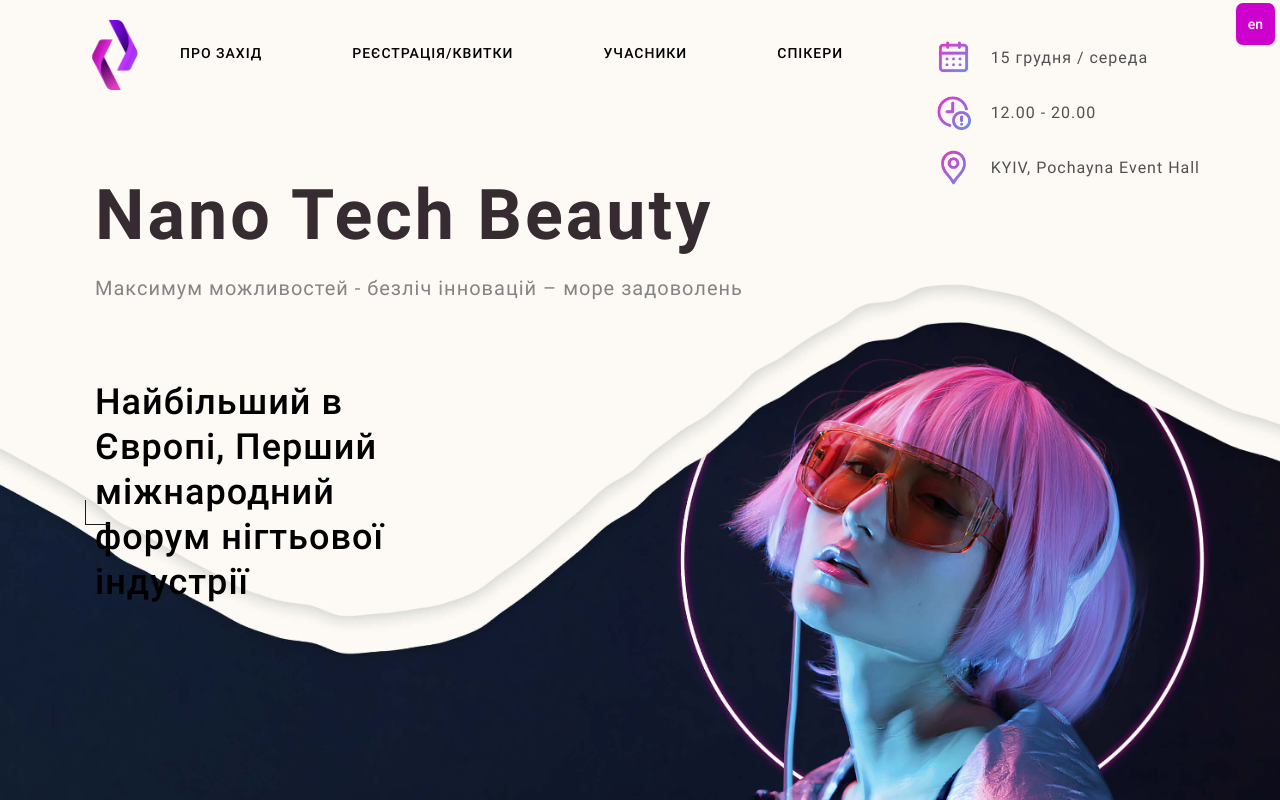
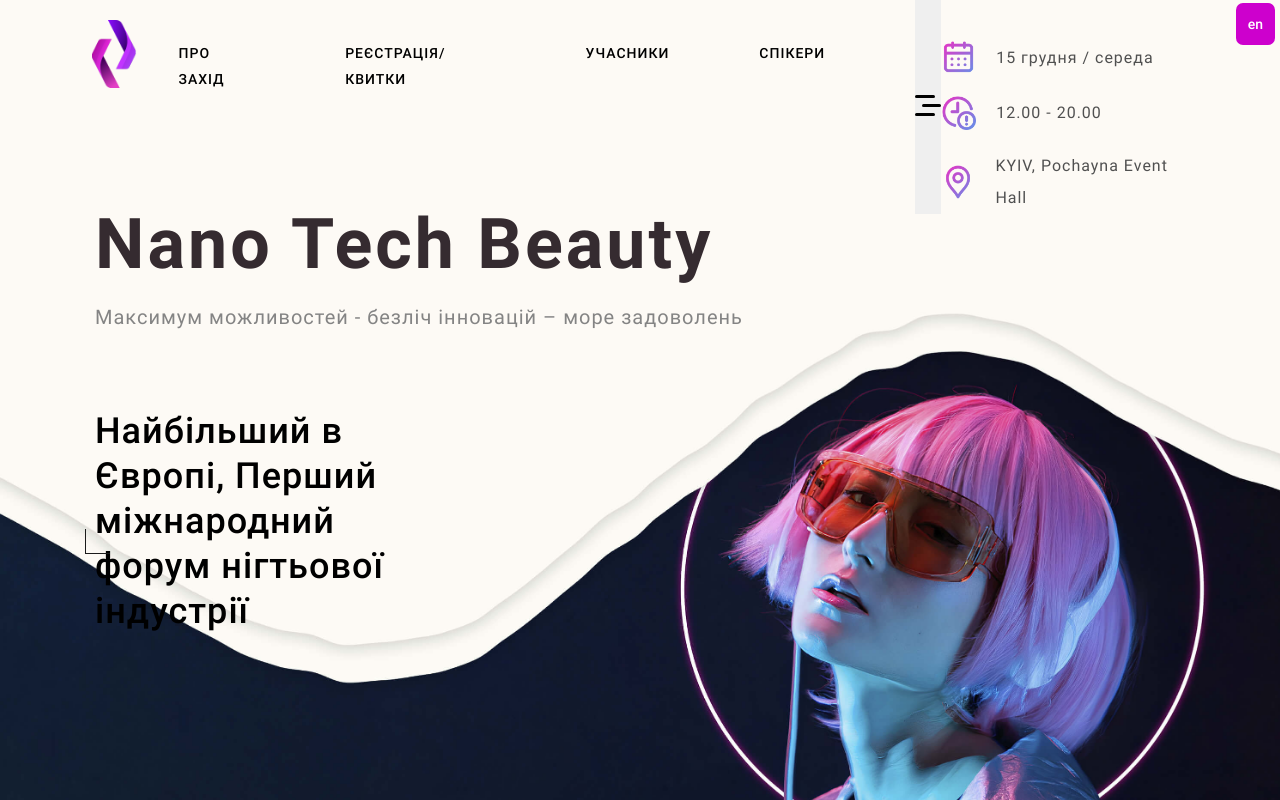
Before and after one commit to EleonoraPavlova/nailEvents, a React (Create React App) app: page / in a window 1280 px wide. Shown: the top 800 px of the page. Built offline with nearby package versions, Linux system fonts and the light colour scheme.

Commit message:
add burger

```diff
--- a/src/components/common/Nav/index.js
+++ b/src/components/common/Nav/index.js
@@ -1,10 +1,15 @@
 import { useTranslation } from 'react-i18next';
+import { useState } from 'react';
 import MenuLinks from './MenuLinks';
 import './index.scss';
 import Logo from '../Logo';
+import { ReactComponent as Menu } from './menu.svg';
+import { ReactComponent as Close } from './close.svg';
 
 export default function Navigation() {
   const { t, i18n } = useTranslation();
+  const [visible, setVisible] = useState(false);
+
   const currentLanguage = i18n.language;
   return (
     <div className="navigationbar__wrapper">
@@ -16,8 +21,13 @@
           <li className="navigationbar__logo">
             <Logo />
           </li>
-          <MenuLinks additionalClasses="text-middle navigationbar__box-item uppercase" />
+          <div className={`links-wrapper ${visible ? 'visible' : null}`}>
+            <MenuLinks additionalClasses="text-middle navigationbar__box-item uppercase" />
+          </div>
         </ul >
+        <button className="navigation-button" onClick={() => setVisible(!visible)}>
+          {visible ? <span className="navigation-button__close"><Close /></span> : <Menu />}
+        </button>
         <div className="navigationbar__nav-right">
           <div className="navigationbar__nav-date flex">
             <div className="navigationbar__nav-calendar">
--- a/src/components/common/Nav/index.scss
+++ b/src/components/common/Nav/index.scss
@@ -2,6 +2,7 @@
 @import "../../../mixins.scss";
 
 .navigationbar {
+
   &__wrapper {
     background-color: #fdfaf5;
     position: relative;
@@ -10,6 +11,25 @@
     padding: 0 80px;
     @include for-phone-only {
       padding: 0 30px;
+    }
+
+    .links-wrapper {
+      display: flex;
+      @include for-phone-only {
+        display: none;
+        &.visible {
+          z-index: 100;
+          display: flex;
+          flex-direction: column;
+          position: absolute;
+          background-color: #fff;
+          width: 90%;
+          top: 75px;
+          left: 5%;
+          border: 1px solid $base-color;
+          border-radius: 15px;
+        }
+      }
     }
   }
   &__wrapper-nav {
@@ -27,6 +47,7 @@
     &-right {
       padding-top: 40px;
       @include for-phone-only {
+        display: none;
         padding-top: 20px;
         padding-bottom: 20px;
       }
@@ -68,9 +89,7 @@
           border-bottom: 1px solid $color-shadowy;
         }
       }
-      @include for-phone-only {
-        display: none;
-      }
+
     }
   }
   &__wrapper-buttonlng {
```
Also changed, not shown: src/components/common/Nav/close.svg (added), src/components/common/Nav/menu.svg (added).
